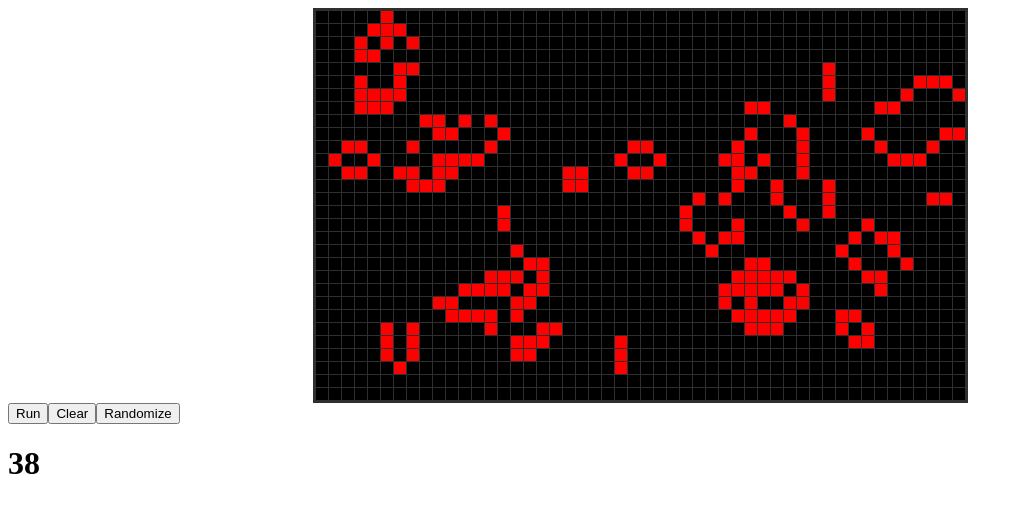
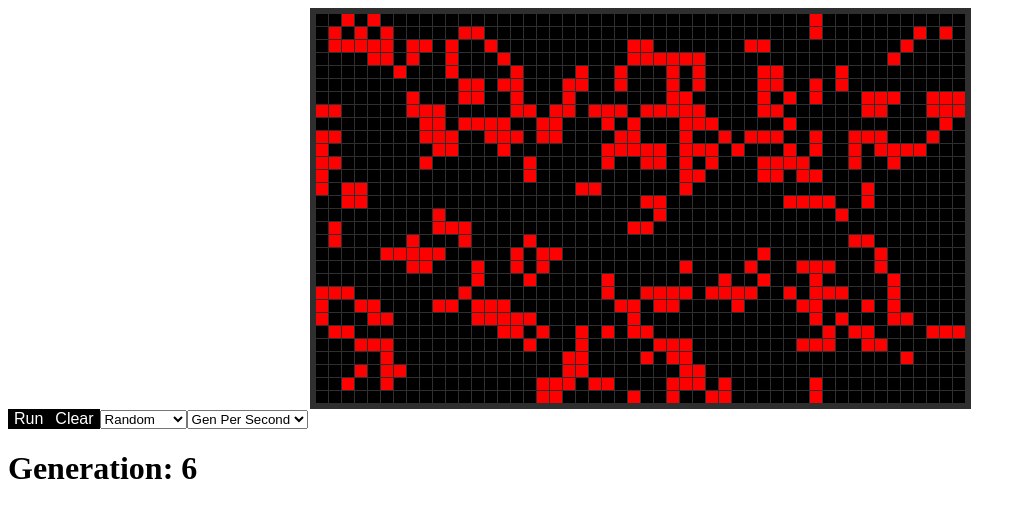
Before and after one commit to ABaiyat/Game-Of-Life, an Angular app: page / in a window 1280 px wide. Shown: the top 518 px of the page, without its empty margins (0-1026 px from the left). Built offline with nearby package versions, Linux system fonts and the light colour scheme.

Commit message:
Added Pattern and Speed Selection

```diff
--- a/src/app/components/board/board.component.css
+++ b/src/app/components/board/board.component.css
@@ -1,5 +1,5 @@
 body {
-  color:purple;
+  background-color: green !important;
 }
 
 .board {
@@ -9,10 +9,17 @@ body {
   background:#2F2F2F;
   border-style:solid;
   border-color:#2F2F2F;
-  border-width:2px;
+  border-width:5px;
   height:auto;
 }
 
+button {
+  background: black;
+  color:white;
+  outline:none;
+  border:none;
+  font-size:1rem;
+}
 
 table {
   border-spacing: 1px;
--- a/src/app/components/board/board.component.html
+++ b/src/app/components/board/board.component.html
@@ -22,5 +22,17 @@
 
   <button (click)="checkSimState()">Run</button>
   <button (click)="clearBoard()">Clear</button>
-  <button (click)="randomizeBoard()">Randomize</button>
-  <h1>{{ generationNum }}</h1>
+
+  <select (change)="changePattern($event.target.value)">
+    <option *ngFor="let pattern of patterns">
+      {{pattern}}
+    </option>
+  </select>
+
+  <select (change)="changeSpeed($event.target.value)">
+    <option value="" disabled selected>Gen Per Second</option>
+    <option *ngFor="let speed of speeds">
+      {{speed}}
+    </option>
+  </select>
+  <h1>Generation: {{ generationNum }}</h1>
--- a/src/app/components/board/board.component.ts
+++ b/src/app/components/board/board.component.ts
@@ -8,7 +8,7 @@ import { Component, OnInit } from '@angular/core';
 export class BoardComponent implements OnInit {
   numOfRows:number;
   numOfCols:number;
-  simulationSpeed:number;
+  simulationSpeed:number = 1000;
   board2d:any = [];
   nextBoard:any = [];
   nCol:any = [];
@@ -17,6 +17,18 @@ export class BoardComponent implements OnInit {
   colId: number = 0;
   generationNum : number = 0;
   isSimRunning: boolean = false;
+  patternState: string = "Random";
+  selectedItem: string;
+
+  patterns = [
+    "Random",
+    "Pulsar",
+    "Glider Gun"
+  ]
+
+  speeds = [
+    1, 2, 3, 4, 5
+  ]
 
   constructor() {
     this.numOfRows = 30;
@@ -54,6 +66,52 @@ export class BoardComponent implements OnInit {
   ngOnInit() {
     this.randomizeBoard();
     this.checkSimState();
+  }
+
+  changePattern(pattern) {
+    console.log(pattern);
+    this.patternState = pattern;
+
+    if (pattern === "Random") {
+      this.randomizeBoard();
+    }
+    else if (pattern === "Pulsar") {
+      this.update(this.pulsarPattern, 10, 20);
+    }
+    else if (pattern === "Glider Gun") {
+      this.update(this.gliderGunPattern, 5, 5);
+    }
+  }
+
+  pulsarPattern = [
+    [0,0], [0,1], [0,2], [0,6], [0,7], [0,8],
+    [5,0], [5,1], [5,2], [5,6], [5,7], [5,8],
+    [7,0], [7,1], [7,2], [7,6], [7,7], [7,8],
+    [12,0], [12,1], [12,2], [12,6], [12,7], [12,8],
+
+    [2,-2], [3,-2], [4,-2], [2,3], [3,3], [4,3],
+    [2,5], [3,5], [4,5], [2,10], [3,10], [4,10],
+    [8,-2], [9,-2], [10,-2], [8,3], [9,3], [10,3],
+    [8,5], [9,5], [10,5], [8,10], [9,10], [10,10]
+  ]
+
+  gliderGunPattern = [
+    [0,0], [0,1], [1,1], [1,0], [0,10], [1,10], [3,11], [4,12], [4,13],
+    [-1,11], [-2,12], [-2,13], [1,14], [-1,15], [0,16], [1,16], [2,16],
+    [3,15], [1,17], [0,20], [2,10], [-1,20], [-2,20], [0,21], [-1,21], [-2, 21],
+    [1,22], [-3,22], [-3,24], [-4,24], [1,24], [2,24], [-2,34], [-1,34],
+    [-1,35],[-2,35],
+  ]
+
+  update(pattern, colOff, rowOff) {
+    this.clearBoard();
+    for (var i = 0; i < pattern.length; i++) {
+      this.board2d[pattern[i][0] + colOff][pattern[i][1] + rowOff] = true;
+    }
+  }
+
+  changeSpeed(genPerSec) {
+    this.simulationSpeed = 1000/genPerSec;
   }
 
 
@@ -102,13 +160,9 @@ export class BoardComponent implements OnInit {
 
   }
 
-
-
   // Carries out the generation by generation simulation. Stores the
   // next generation's values in a temporary array to maintain correctness
   simGeneration() {
-
-
     for (var i = 0; i < this.numOfRows; i++) {
       for (var j = 0; j < this.numOfCols; j++) {
         var count = 0;
@@ -125,7 +179,6 @@ export class BoardComponent implements OnInit {
               if (k != 0 || l != 0) {
                 if (this.board2d[i+k][j+l]) {
                   count++;
-                  console.log("Neigbhor " + count + " of Cell " + i + "," + j + " at: " + (i+k) + "," + (j+l));
                 }
               }
             }
@@ -159,7 +212,6 @@ export class BoardComponent implements OnInit {
           }
         }
         if (this.nextBoard[i][j]) {
-          console.log("THIS CELL IS ACTIVE:" + i + "," + j);
         }
       }
     }
@@ -175,7 +227,8 @@ export class BoardComponent implements OnInit {
 
       setTimeout(()=> {
         this.simGeneration();
-      }, 200);
+        console.log(this.simulationSpeed);
+      }, this.simulationSpeed);
     }
 
 
```
